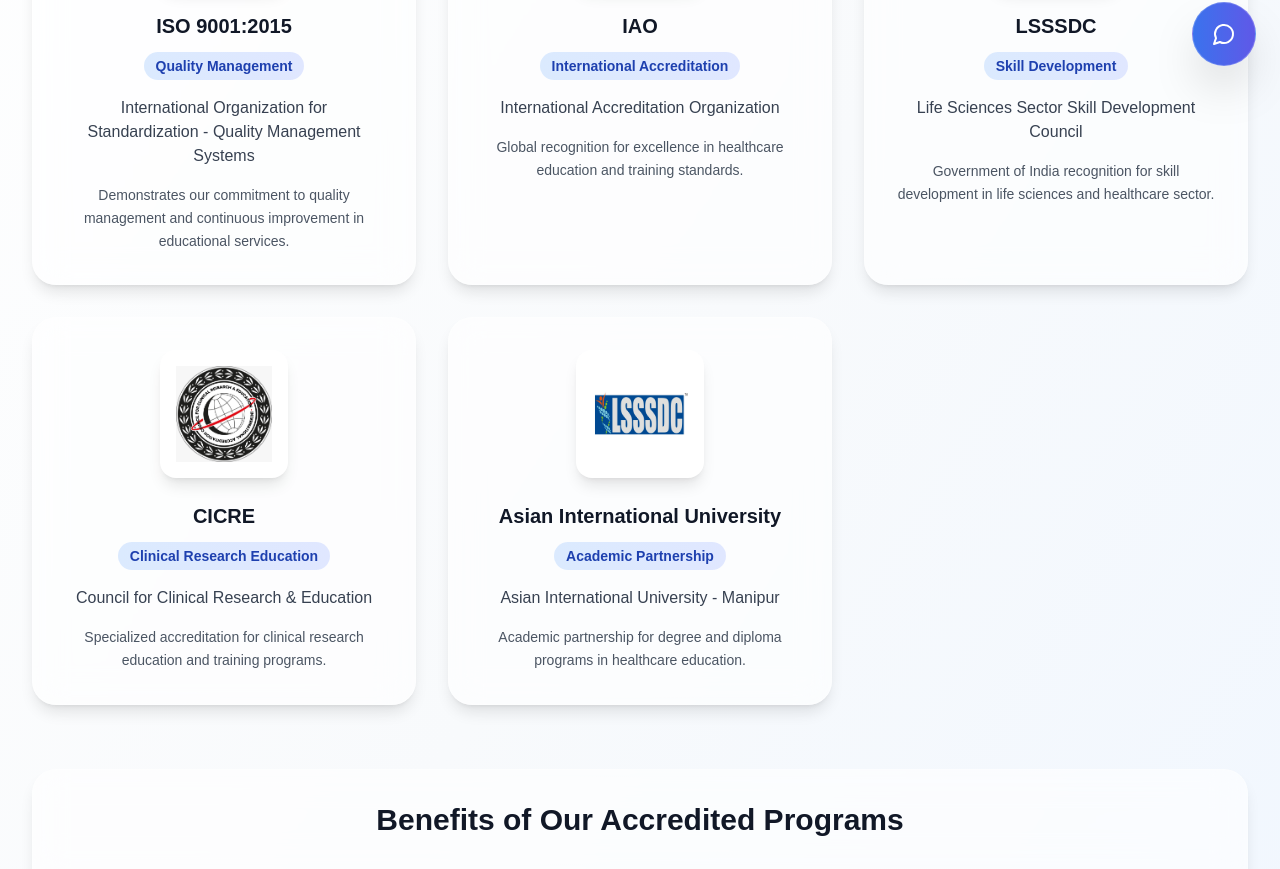
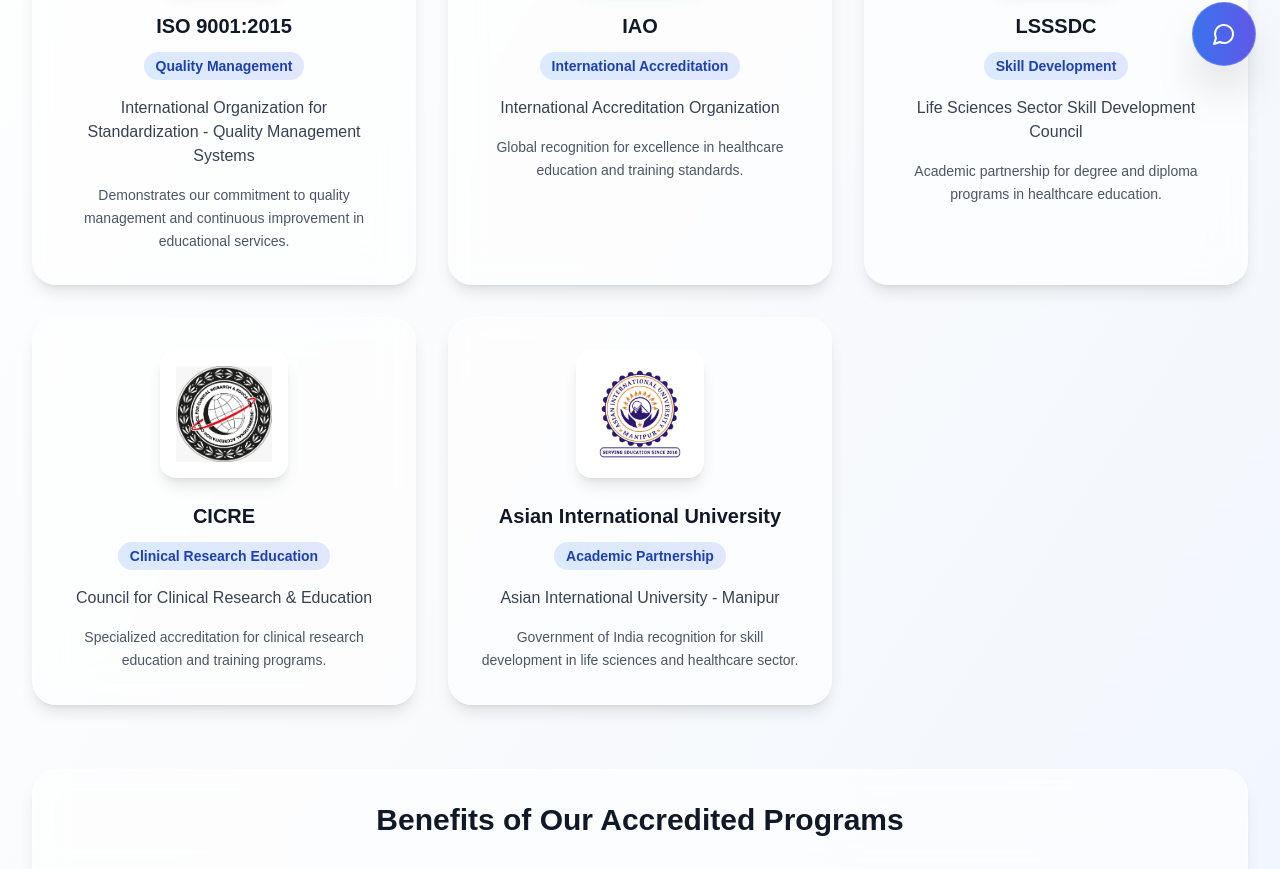
Before and after one commit to speak2basilf/Draft_site, a React (Vite) app: page /accreditations in a window 1280 px wide. Shown: the part 710-1579 px from the top of the page. Built offline with nearby package versions, Linux system fonts and the light colour scheme.

Commit message:
Swap Asian International University and LSSSDC Content

```diff
--- a/src/pages/AccreditationsPage.tsx
+++ b/src/pages/AccreditationsPage.tsx
@@ -19,9 +19,9 @@ const AccreditationsPage: React.FC = () => {
     },
     {
       name: 'LSSSDC',
-      logo: '/logo 5.jpeg',
+      logo: '/logo 3 copy.png',
       description: 'Life Sciences Sector Skill Development Council',
-      details: 'Government of India recognition for skill development in life sciences and healthcare sector.',
+      details: 'Academic partnership for degree and diploma programs in healthcare education.',
       category: 'Skill Development'
     },
     {
@@ -33,9 +33,9 @@ const AccreditationsPage: React.FC = () => {
     },
     {
       name: 'Asian International University',
-      logo: '/logo 3 copy.png',
+      logo: '/logo 5.jpeg',
       description: 'Asian International University - Manipur',
-      details: 'Academic partnership for degree and diploma programs in healthcare education.',
+      details: 'Government of India recognition for skill development in life sciences and healthcare sector.',
       category: 'Academic Partnership'
     }
   ];
```
